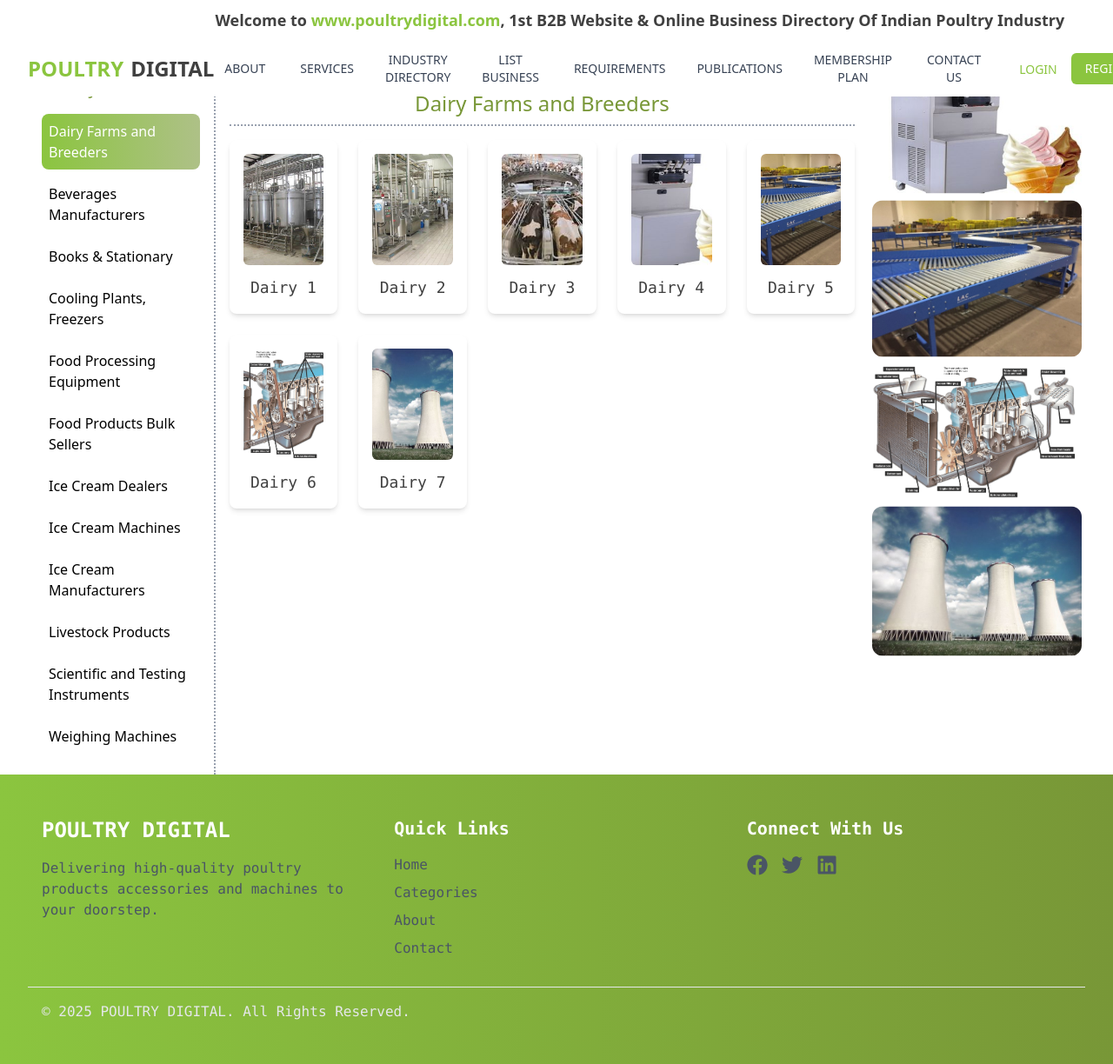
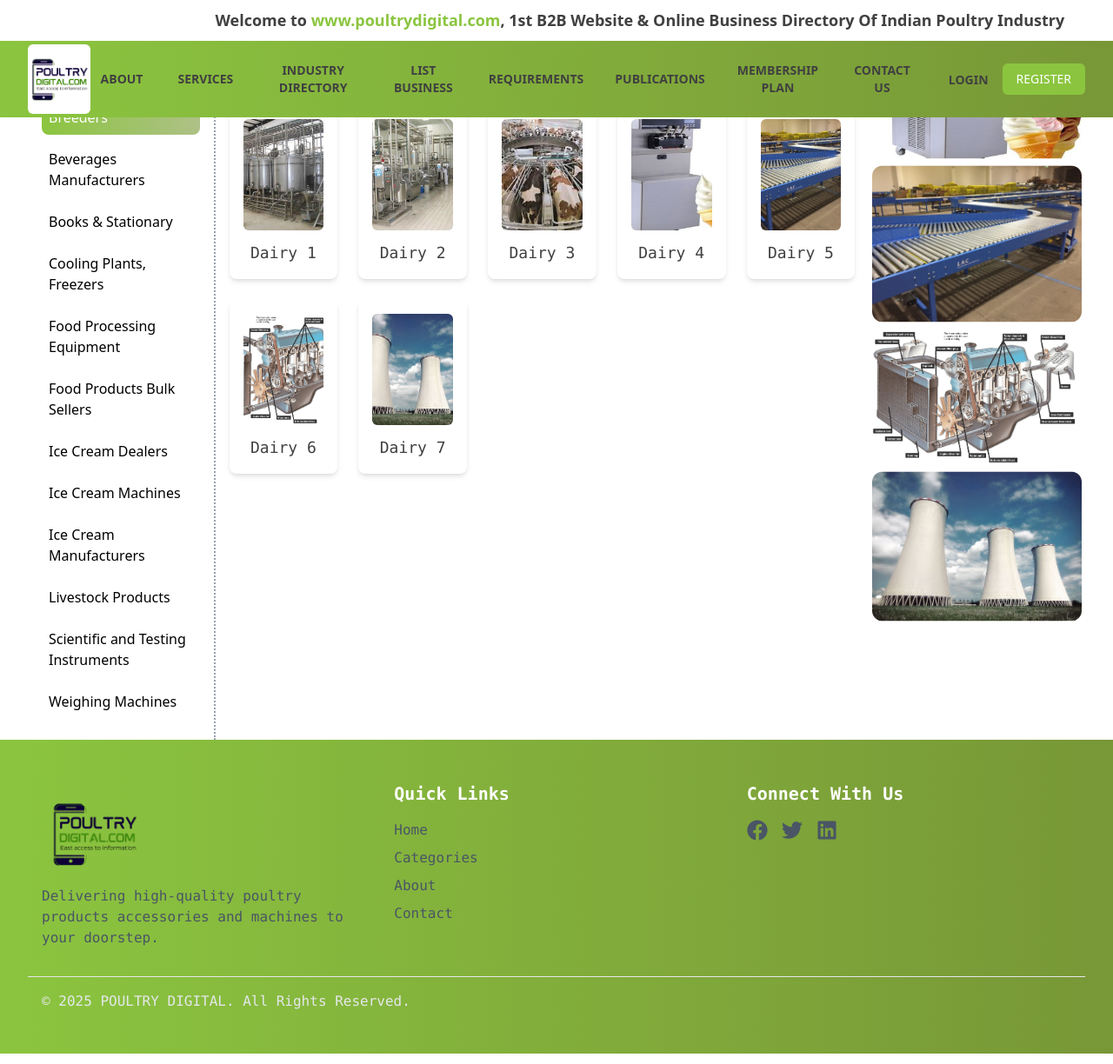
Before and after one commit to Sakshamgargj/poultry, a React (Vite) app: page /categories in a window 1280 px wide. Shown: the whole page at 87% size. Built offline with nearby package versions, Linux system fonts and the light colour scheme.

Commit message:
v-1.3.49

```diff
--- a/src/components/Category.jsx
+++ b/src/components/Category.jsx
@@ -169,7 +169,7 @@ export default function CategorySidebar() {
   }, []);
 
   return (
-    <div className="flex select-none pt-10  px-4 md:px-8 flex-col md:flex-row h-auto">
+    <div className="flex select-none px-4 md:px-8 flex-col md:flex-row h-auto">
       {/* Mobile Sidebar Toggle Button */}
       <div className="md:hidden p-4">
         <button
--- a/src/components/Footer.jsx
+++ b/src/components/Footer.jsx
@@ -1,3 +1,4 @@
+import logo from '../assets/images/logo2.png'
 import React from 'react';
 import { Link } from 'react-router-dom';
 import {
@@ -33,13 +34,19 @@ const Footer = () => {
   ];
 
   return (
-    <footer className="bg-white px-4 md:px-8 py-12 select-none font-mono bg-gradient-to-r from-primary to-darkprimary text-white dark:text-white">
+    <footer className="px-4 md:px-8 py-12 select-none font-mono bg-gradient-to-r from-primary to-darkprimary text-white dark:text-white">
       <div className="container mx-auto px-4 grid md:grid-cols-3 gap-8">
         {/* Company Info */}
         <div>
-          <h3 className="text-2xl font-bold mb-4 text-white dark:text-white">
+          {/* <h3 className="text-2xl font-bold mb-4 text-white dark:text-white">
           POULTRY DIGITAL
-          </h3>
+          </h3> */}
+          <Link to="/" className="text-2xl font-bold flex items-center">
+            <img src={logo} width={10}
+              className="w-30 h-30 object-cover rounded-md"
+            />
+          </Link>
+
           <p className="text-gray-600  dark:text-gray-200">
             Delivering high-quality poultry products accessories and machines to your doorstep.
           </p>
--- a/src/components/HeroSection.jsx
+++ b/src/components/HeroSection.jsx
@@ -37,8 +37,7 @@ const HeroSection = () => {
         "Membership discount available until end of month",
         "New partnership with international poultry association announced",
         "New partnership with international poultry association announced",
-        "New partnership with international poultry association announced",
-        "New partnership with international poultry association announced",
+        "Industry growth report now available for download",
     ];
 
     // Initial video play then transition to images
@@ -84,7 +83,7 @@ const HeroSection = () => {
             <div className="w-full pt-16 px-4 md:px-8" style={{ height: "auto" }}>
                 <div className="flex flex-col pt-6 md:flex-row w-full space-x-8">
                     {/* Banner/Video section - full width on mobile, 2/3 width on desktop */}
-                    <div className="w-full md:w-2/3 relative overflow-hidden" style={{ height: "50vh" }}>
+                    <div className="w-full md:w-2/3 relative overflow-hidden" style={{ height: "45vh" }}>
                         {/* Video player */}
                         {!videoPlayed ? (
                             <video
--- a/src/components/Navbar.jsx
+++ b/src/components/Navbar.jsx
@@ -105,18 +105,18 @@ const Navbar = () => {
     <nav
       className={`fixed select-none left-0 w-full z-50 transition-all duration-300 ${
         isScrolled
-          ? "bg-white/95 top-0 shadow-lg py-2"
-          : "bg-white backdrop-blur-lg py-1"
+          ? "bg-gradient-to-r from-primary to-darkprimary top-0 shadow-lg py-2"
+          : "bg-gradient-to-r from-primary to-darkprimary backdrop-blur-lg py-1"
       }`}
     >
       <div className="px-4 lg:px-8 flex items-center justify-between">
         {/* Logo */}
         <Link to="/" className="text-2xl font-bold flex items-center">
-          <span className="mr-2 text-primary">POULTRY</span>
-          <span className="text-darkText">DIGITAL</span>
-          {/* <img src={logo}
-            className="w-full h-10 md:h-32 object-cover rounded-md"
-          /> */}
+          {/* <span className="mr-2 text-primary">POULTRY</span>
+          <span className="text-darkText">DIGITAL</span> */}
+          <img src={logo}
+            className="w-full h-10 md:h-20 object-cover rounded-md"
+          />
         </Link>
 
         {/* Desktop Menu */}
@@ -132,8 +132,8 @@ const Navbar = () => {
                   <button
                     onClick={() => handleDropdownToggle(index)}
                     onMouseEnter={() => handleDropdownHover(index)}
-                    className={`text-gray-700 hover:text-primary transition-all font-medium text-sm px-2 py-2 rounded-md hover:bg-darkText ${
-                      dropdownOpen === index ? "text-primary bg-darkText" : ""
+                    className={`text-darkText hover:text-black hover:font-bold transition-all font-bold text-sm px-2 py-2 rounded-md hover:bg-primary/35 ${
+                      dropdownOpen === index ? "text-blue-400 bg-primary/35" : ""
                     }`}
                   >
                     {item.title}
@@ -160,7 +160,7 @@ const Navbar = () => {
                           <Link
                             key={subIndex}
                             to={subItem.link}
-                            className="block px-4 py-2 text-gray-700 hover:bg-darkText hover:text-primary transition-all"
+                            className="block px-4 py-2 text-darkText hover:bg-darkprimary/95 hover:text-black hover:font-bold transition-all"
                             onClick={() => {
                               setDropdownOpen(null);
                               setClickedDropdown(false);
@@ -182,7 +182,7 @@ const Navbar = () => {
               ) : (
                 <Link
                   to={item.link || "#"}
-                  className="flex text-center text-gray-700 hover:text-primary transition-all font-medium text-sm px-3 py-2 rounded-md hover:bg-darkText"
+                  className="flex text-center text-darkText hover:text-black hover:font-bold transition-all font-bold text-sm px-3 py-2 rounded-md hover:bg-primary/35"
                 >
                   {item.title}
                 </Link>
@@ -194,7 +194,7 @@ const Navbar = () => {
           <div className="flex items-center ml-4 space-x-4">
             <Link to="/login">
               <motion.span
-                className="text-sm font-medium text-primary hover:text-darkprimary transition-colors"
+                className="text-sm font-bold text-darkText hover:text-black transition-colors"
                 whileHover={{ scale: 1.05 }}
                 whileTap={{ scale: 0.95 }}
               >
@@ -204,7 +204,7 @@ const Navbar = () => {
 
             <Link to="/register">
               <motion.div
-                className="px-4 py-2 text-white text-sm font-medium bg-primary rounded-md hover:bg-darkprimary transition-colors"
+                className="px-4 py-2 text-white text-sm font-medium bg-primary rounded-md hover:bg-primary/70 transition-colors"
                 whileHover={{ scale: 1.05 }}
                 whileTap={{ scale: 0.95 }}
               >
@@ -248,9 +248,11 @@ const Navbar = () => {
             transition={{ type: "spring", stiffness: 300, damping: 30 }}
             className="fixed top-0 right-0 w-3/4 h-screen bg-white shadow-lg z-50 flex flex-col py-8 px-6 overflow-y-auto"
           >
-            <div className="flex justify-between items-center mb-8">
+            <div className="flex justify-between items-center ">
               <Link to="/" onClick={() => setIsMobileMenuOpen(false)} className="text-xl font-bold text-primary">
-                POULTRY DIGITAL
+                <img src={logo}
+                  className="w-full h-30 object-cover rounded-md"
+                />
               </Link>
               <button
                 onClick={() => setIsMobileMenuOpen(false)}
```
Also changed, not shown: src/assets/images/logo2.png (added).
